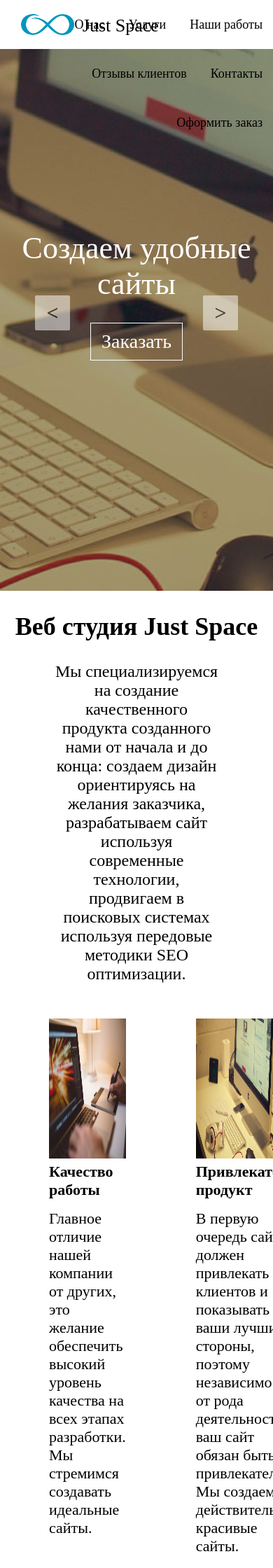
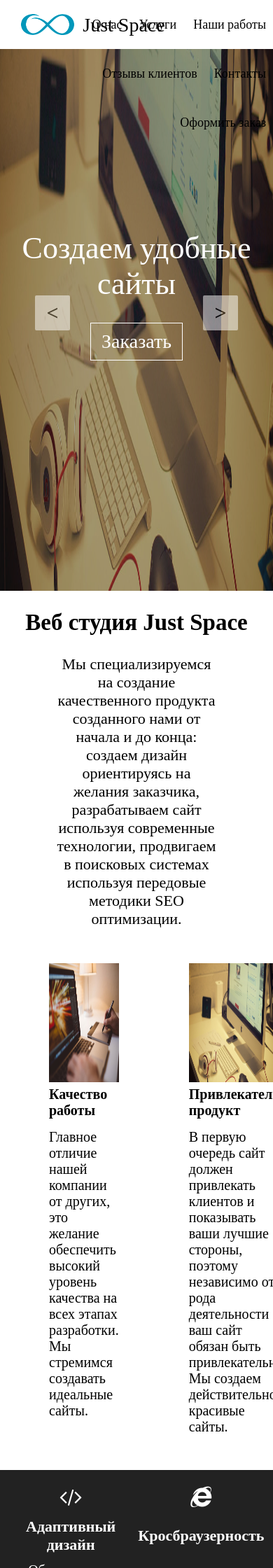
Before and after one commit to AkpoFlash/just-space.v4, a PHP site: page / in a window 390 px wide. Shown: the top 2240 px of the page at 70% size. Run offline with PHP 8.4, Linux system fonts and the light colour scheme.

Commit message:
More fix

```diff
--- a/css/style.css
+++ b/css/style.css
@@ -8,7 +8,7 @@ header {
   width: 100%;
   position: relative;
   background-image: url(../img/slider.jpg);
-  background-size: cover;
+  background-size: 300% 100%;
   background-position: center;
   background-repeat: no-repeat;
   background-attachment: fixed;
@@ -48,7 +48,7 @@ header .logo {
   z-index: 11;
   position: fixed;
   padding: 0 30px 0;
-  font-size: 26px;
+  font-size: 28px;
 }
 header .logo img {
   margin-top: 20px;
@@ -661,3 +661,79 @@ footer .contacts span {
   /* Оболочка слайдера */
   position: relative;
 }
+@media (max-width: 1150px) {
+  article {
+    font-size: 22px;
+  }
+  header nav li a {
+    font-size: 18px;
+    padding: 0 10px 0;
+  }
+  header .logo {
+    font-size: 28px;
+  }
+  header .text {
+    font-size: 44px;
+  }
+  header .text a {
+    font-size: 28px;
+  }
+  .abouts .about img {
+    height: 170px;
+  }
+  .abouts .about .promo .promo-title {
+    font-size: 20px;
+  }
+  .abouts .about .promo .promo-text {
+    font-size: 20px;
+  }
+  .develops {
+    height: 200px;
+    font-size: 20px;
+  }
+  .develops tr:first-child {
+    font-size: 30px;
+  }
+  .develops tr:nth-child(2) {
+    font-size: 22px;
+  }
+  .services .service .promo {
+    height: 350px;
+  }
+  .services .service .promo .promo-title {
+    font-size: 28px;
+  }
+  .services .service .promo .promo-text a {
+    font-size: 22px;
+  }
+  .video .promo .skills .skill-1 {
+    width: 250px;
+    right: 0%;
+  }
+  .video .promo .skills .skill-2 {
+    width: 250px;
+    right: 0%;
+  }
+  .video .promo .skills .skill-3 {
+    width: 250px;
+    right: 0%;
+  }
+  .portfolio .slider {
+    height: 420px;
+  }
+  .portfolio .slide img {
+    top: 22px;
+  }
+  .counting {
+    font-size: 24px;
+  }
+  .reviews {
+    height: 400px;
+  }
+  .reviews .review {
+    font-size: 20px;
+  }
+  .reviews .review .signature {
+    font-size: 18px;
+  }
+}
--- a/css/style.less
+++ b/css/style.less
@@ -1,8 +1,17 @@
 @black: #000;
 @black-light: #222222;
 @white: #ffffff;
-@red: #0097ba;
+@secondColor: #0097ba;
 @gray: #ddd;
+
+@text0: 44px;
+@text1: 36px;
+@text2: 30px;
+@text3: 28px;
+@text4: 24px;
+@text5: 22px;
+@text6: 20px;
+@text7: 18px;
 
 body{
 	position: relative;
@@ -15,7 +24,7 @@ header{
 	width: 100%;
 	position: relative;
 	background-image: url(../img/slider.jpg);
-	background-size: cover;
+	background-size: 300% 100%;
 	background-position: center;
 	background-repeat: no-repeat;
 	background-attachment: fixed;
@@ -54,7 +63,7 @@ header{
 		z-index: 11;
 		position: fixed;
 		padding: 0 30px 0;
-		font-size: 26px;
+		font-size: @text3;
         img{
             margin-top: 20px;
         }
@@ -165,7 +174,7 @@ main{
 
 article{
 	text-align: center;
-	font-size: 24px;
+	font-size: @text4;
 	margin: 0 0 50px;
 	p{
 		padding: 0 20%;
@@ -464,14 +473,14 @@ footer{
 	height: 200px;
 	color: @white;
 	text-align: center;
-	font-size: 22px;
+	font-size: @text5;
 	padding: 15px 20px;
 	tr{
 		&:first-child{
-			font-size: 36px;
+			font-size: @text1;
 		}
 		&:nth-child(2){
-			font-size: 24px;
+			font-size: @text4;
 			font-weight: 700;
 		}
 		td{
@@ -602,11 +611,11 @@ footer{
 				font-weight: 700;
 				margin-bottom: 15px;
 				color: @black;
-				font-size: 22px;
+				font-size: @text5;
 			}
 			.promo-text{
 				color: @black;
-				font-size: 22px;
+				font-size: @text5;
 			}
 		}
 	}
@@ -687,3 +696,118 @@ footer{
 #slider{ /* Оболочка слайдера */
   position:relative;
 }
+
+@media(max-width: 1150px) {
+  article{
+    font-size: @text5;
+  }
+
+  header{
+    nav{
+      li{
+        a{
+          font-size: @text7;
+          padding: 0 10px 0;
+        }
+      }
+    }
+    .logo{
+      font-size: @text3;
+    }
+    .text{
+      font-size: @text0;
+      a{
+        font-size: @text3;
+      }
+    }
+  }
+
+  .abouts{
+    .about{
+      img{
+        height: 170px;
+      }
+      .promo{
+        .promo-title{
+          font-size: @text6;
+        }
+        .promo-text{
+          font-size: @text6;
+        }
+      }
+    }
+  }
+  .develops{
+    height: 200px;
+    font-size: @text6;
+    tr{
+      &:first-child{
+        font-size: @text2;
+      }
+      &:nth-child(2){
+        font-size: @text5;
+      }
+    }
+  }
+
+  .services{
+    .service{
+      .promo{
+        height: 350px;
+        .promo-title{
+          font-size: @text3;
+        }
+        .promo-text{
+          a{
+            font-size: @text5;
+          }
+        }
+      }
+    }
+  }
+
+  .video{
+    .promo{
+      .skills{
+        .skill-1{
+          width: 250px;
+          right: 0%;
+        }
+        .skill-2{
+          width: 250px;
+          right: 0%;
+        }
+        .skill-3{
+          width: 250px;
+          right: 0%;
+        }
+      }
+    }
+  }
+
+  .portfolio {
+    .slider {
+      height: 420px;
+    }
+    .slide{
+      img{
+        top: 22px;
+      }
+    }
+  }
+
+  .counting{
+    font-size: @text4;
+  }
+
+  .reviews{
+    height: 400px;
+    .review{
+      font-size: @text6;
+      .signature{
+        font-size: @text7;
+      }
+    }
+  }
+
+}
--- a/index.php
+++ b/index.php
@@ -266,7 +266,7 @@
                     Впервые я обратился к веб-студии Just Space в 2010 году с задачей разработать с нуля сайт-визитку рекламирующую услуги по грузоперевозкам на газели, а также продвинуть данный сайт на первые позиции поисковой выдачи.
                 </p>
 				<p>
-                    В итоге я оказался полностью удоволетворен результатами работы, все поставленные задачи выполнены, а по ключевым словам сайт занимает лидуриующие позиции, также была оказана дополнительная услуга по размещению контекстной рекламы. При расширение планирую вновь заказать работу в веб-студии Just Space.
+                    В итоге я оказался полностью удовлетворен результатами работы, все поставленные задачи выполнены, а по ключевым словам сайт занимает лидирующие позиции, также была оказана дополнительная услуга по размещению контекстной рекламы. При расширение планирую вновь заказать работу в веб-студии Just Space.
                 </p>
 				<span class="signature">
 					Андрей компания &laquo;Gazell-Traffic&raquo;
@@ -274,7 +274,7 @@
 			</div>
 			<div class="review review-2">
 				<p>
-                    Наша фирма работает на рынке с 1997 года и долгое время мы имели только основной корпоративный сайт, но в какой то момент было принято решение создать тематические лендинги для повышения продаж. Просмотрев действующие предложения выбрали студию Just Space, в первую очередь из-за привлекательной цены, быстрых сроков и рекомендаций знакомых. Первый макет был готов уже на следующий день, еще сутки работал копирайтер, в итоге через три дня сайт был полностью готов. После этого также договорились о создание контекстной рекламы и поисковом продвижение. В данный момент компания Just Space предоставляет нам техническую поддержку полностью удоволетворяющую наши нужды.
+                    Наша фирма работает на рынке с 1997 года и долгое время мы имели только основной корпоративный сайт, но в какой то момент было принято решение создать тематические лендинги для повышения продаж. Просмотрев действующие предложения выбрали студию Just Space, в первую очередь из-за привлекательной цены, быстрых сроков и рекомендаций знакомых. Первый макет был готов уже на следующий день, еще сутки работал копирайтер, в итоге через три дня сайт был полностью готов. После этого также договорились о создание контекстной рекламы и поисковом продвижение. В данный момент компания Just Space предоставляет нам техническую поддержку полностью удовлетворяющую наши нужды.
 				</p>
 				<span class="signature">
 					Андрей компания &laquo;Тульский центр недвижимости&raquo;
@@ -282,7 +282,7 @@
 			</div>
 			<div class="review review-3">
 				<p>
-                    Наткнулся на этих ребят совершенно случайно, я тогда только начинал заниматься дизайном и решил сам сделал макет для своего сайта. Сделать то сделал, а создать сайт некому, начал поиски опрашивая знакомых и вот мне порекомендовали обратиться к ним. После пары встречь обсудили все детали и началась работа, в результате создали крутой сайт учтя все мои пожелания. Спасибо!
+                    Наткнулся на этих ребят совершенно случайно, я тогда только начинал заниматься дизайном и решил сам сделал макет для своего сайта. Сделать то сделал, а создать сайт некому, начал поиски опрашивая знакомых и вот мне порекомендовали обратиться к ним. После пары встреч обсудили все детали и началась работа, в результате создали крутой сайт учтя все мои пожелания. Спасибо!
 				</p>
 				<span class="signature">
 					Максим компания &laquo;MaxWhere Corporation&raquo;
```
Also changed, not shown: other parts of css/style.less (+31 -31 lines).
